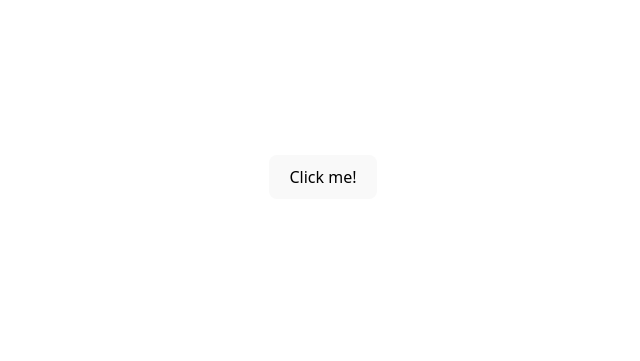
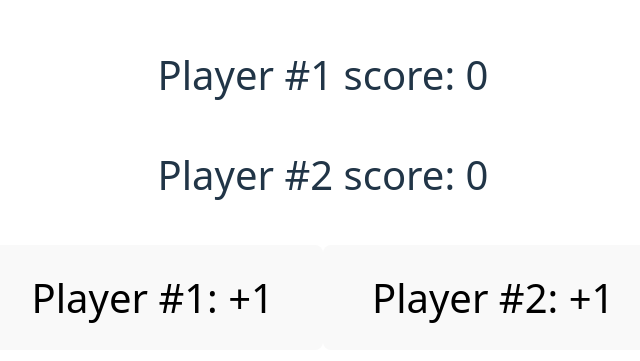
Before and after one commit to TetianaTalebi/my_react_vite_app_2, a React (Vite) app in the folder my_react_vite_app_2/: page / in a window 1280 px wide. Shown: the part 223-584 px from the top of the page, without its empty margins (317-957 px from the left). Built offline with nearby package versions, Linux system fonts and the light colour scheme.

Commit message:
Create "ScoreKeeper" component

```diff
--- a/my_react_vite_app_2/src/App.jsx
+++ b/my_react_vite_app_2/src/App.jsx
@@ -1,12 +1,12 @@
 import './App.css'
-import GameBoard from './GameBoard'
+import ScoreKeeper from './ScoreKeeper'
 
 function App() {
 
 
   return (
     <>
-      <GameBoard />
+      <ScoreKeeper />
     </>
   )
 }
--- /dev/null
+++ b/my_react_vite_app_2/src/ScoreKeeper.jsx
@@ -0,0 +1,29 @@
+import { useState } from "react";
+
+export default function ScoreKeeper(){
+
+    // "scores" is an Object
+    const [scores, setScores] = useState({p1Score: 0, p2Score: 0});
+
+    function increaseP1Score(){
+        setScores((oldScores) => {
+            return {...oldScores, p1Score: oldScores.p1Score+1}
+        })
+    }
+
+    function increaseP2Score(){
+        setScores((oldScores) => {
+            return {...oldScores, p2Score: oldScores.p2Score+1}
+        })
+    }
+
+    return (
+        <div style={{fontSize: '40px'}}>
+            <p>Player #1 score: {scores.p1Score}</p>
+            <p>Player #2 score: {scores.p2Score}</p>
+            <button onClick={increaseP1Score}>Player #1: +1</button>
+            <button onClick={increaseP2Score} >Player #2: +1</button>
+        </div>
+    );
+
+}
```
